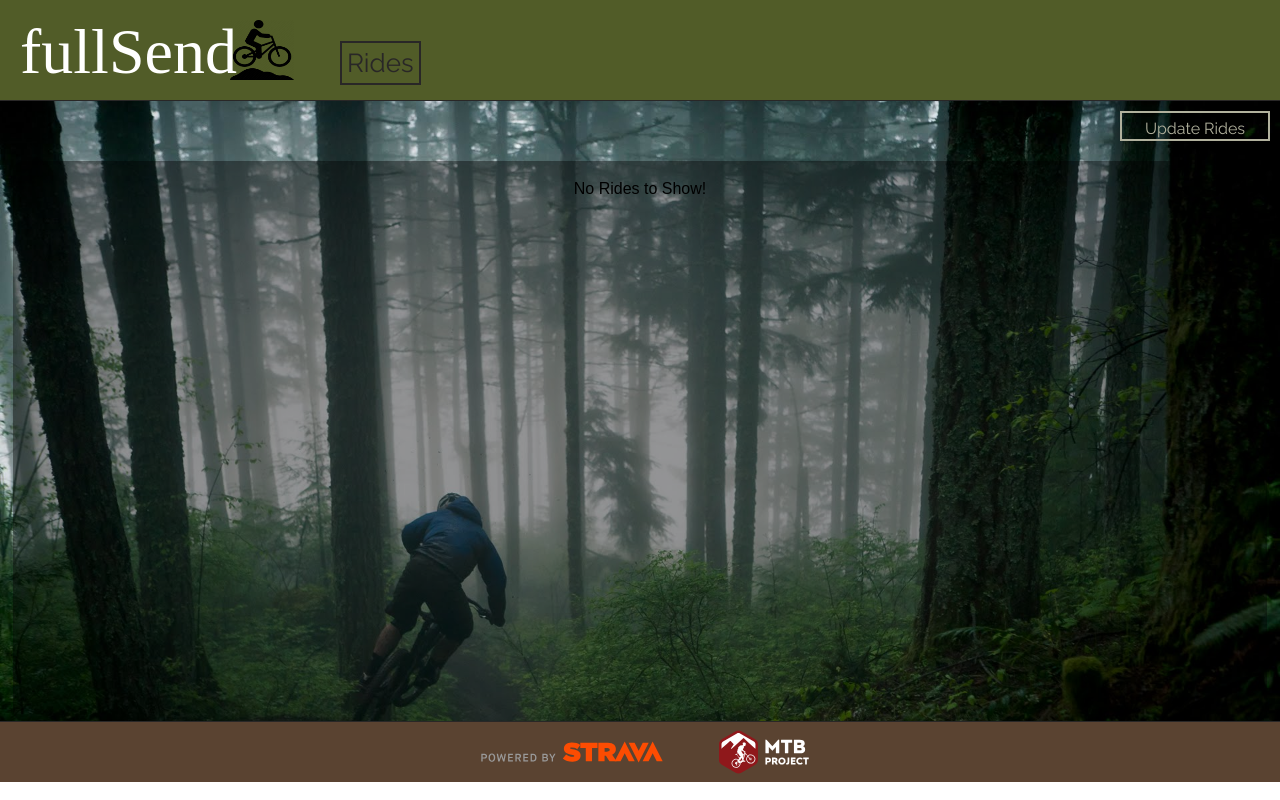
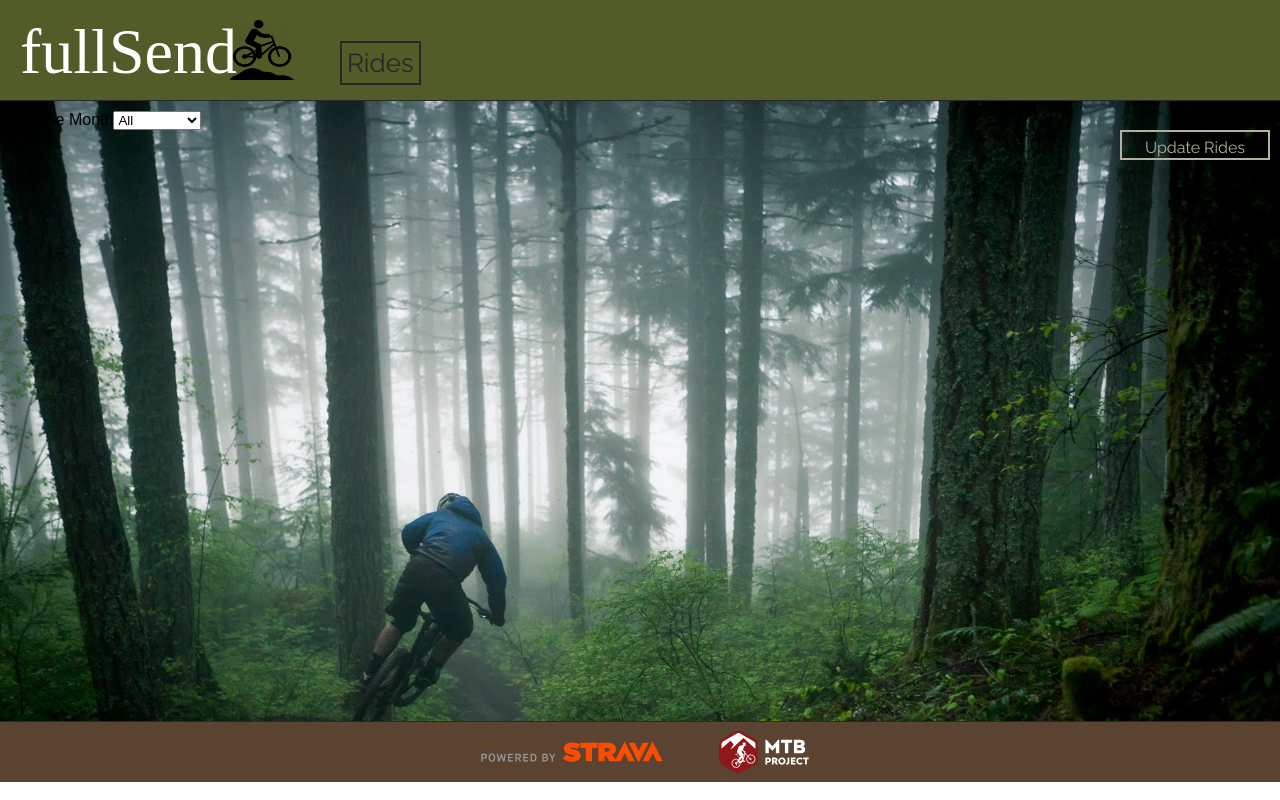
Before and after one commit to patrickmc21/fullSend, a React (Create React App) app: page /main/rides in a window 1280 px wide. Built offline with nearby package versions, Linux system fonts and the light colour scheme; a web font is replaced by a local one.

Commit message:
Add date action, reducer, and DateSelector Container

```diff
--- a/src/Actions/index.js
+++ b/src/Actions/index.js
@@ -17,3 +17,8 @@ export const clearRides = (id) => ({
   type: 'CLEAR_RIDES',
   id
 });
+
+export const changeMonth = (month) => ({
+  type: 'CHANGE_MONTH',
+  month
+});
--- /dev/null
+++ b/src/Containers/DateSelector/DateSelector.js
@@ -0,0 +1,62 @@
+import React, { Component } from 'react';
+import { withRouter } from 'react-router-dom';
+import { connect } from 'react-redux';
+import PropTypes from 'prop-types';
+
+import * as actions from '../../Actions';
+
+import './DateSelector.css';
+
+export class DateSelector extends Component {
+  constructor(props) {
+    super(props);
+    this.months = [
+    'All',
+    'January',
+    'February',
+    'March',
+    'April',
+    'May',
+    'June',
+    'July',
+    'August',
+    'September',
+    'October',
+    'November',
+    'December'
+    ]
+  }
+
+  handleSelection = (event) => {
+    const { value } = event.target;
+    this.props.changeMonth(value);
+  }
+
+  createSelections() {
+    return this.months.map(month => {
+      return (<option
+        key={month}
+        value={month}>
+            {month}
+      </option>)
+    })
+  }
+
+  render() {
+    return (
+      <form onChange={this.handleSelection}>>
+        <label htmlFor='month'>Choose Month</label>
+        <select id='month'>
+          {this.createSelections()}
+        </select>
+      </form>
+    )
+  }
+};
+
+export const mapDispatchToProps = dispatch => ({
+  changeMonth: month => dispatch(actions.changeMonth(month))
+});
+
+
+export default withRouter(connect(null, mapDispatchToProps)(DateSelector));
--- a/src/Containers/RideContainer/RideContainer.js
+++ b/src/Containers/RideContainer/RideContainer.js
@@ -1,10 +1,11 @@
 import React, { Component } from 'react';
 import { connect } from 'react-redux';
-import { withRouter } from 'react-router-dom';
+import { Route, Link, withRouter } from 'react-router-dom';
 import PropTypes from 'prop-types';
 import moment from 'moment';
 
 import RideCard from '../../Components/RideCard/RideCard';
+import DateSelector from '../DateSelector/DateSelector';
 
 /* eslint-disable max-len */
 import { getAthleteActivities } from '../../api/external-api-calls/getAthleteActivities';
@@ -23,7 +24,8 @@ export class RideContainer extends Component {
   constructor(props) {
     super(props);
     this.state = {
-      errorStatus: ''
+      errorStatus: '',
+      currentMonth: ''
     };
   }
 
@@ -69,24 +71,40 @@ export class RideContainer extends Component {
   }
 
   render() {
-    const { rides } = this.props;
+    const { rides, month } = this.props;
     const rideCards = rides.map(ride => {
       return <RideCard key={ride.epoch} ride={ride}/>;
     });
     const ridesByRecent = rideCards.sort((first, second) => {
       return second.key - first.key;
     });
+    const monthRides = rides.filter(ride => {
+      if (month !== 'All') {
+        const startTime = moment([2018, 0, 1]).month(month).format('x')/1000;
+        const endTime = moment([2018, 0, 31]).month(month).format('x')/1000;
+        return ride.epoch >= startTime && ride.epoch < endTime;
+      }
+    });
+    const monthCards = monthRides.map(ride => {
+      return <RideCard key={ride.epoch} ride={ride}/>;
+    });
     return (
       <section className='ride-container'>
+        <DateSelector />
         <button
           className='update-rides'
           onClick={this.handleClick}>
             Update Rides
         </button>
-        <div className='card-container'>
-          {rides.length > 1 && ridesByRecent}
-          {rides.length < 1 && <h6>No Rides to Show!</h6>}
-        </div>
+        <Route exact path='./main/rides' render={() => {
+          return (<div className='card-container'>
+            {rides.length > 1 && month === 'All' && ridesByRecent}
+            {month !== 'All' && monthRides.length > 1 && monthCards}
+            {month !== 'All' && monthRides.length < 1 && <h6>No Rides to Show!</h6>}
+            {rides.length < 1 && <h6>No Rides to Show!</h6>}
+          </div>)
+        }}
+        />
       </section>
     );
   }
@@ -100,7 +118,8 @@ RideContainer.propTypes = {
 
 export const mapStateToProps = state => ({
   user: state.user,
-  rides: state.rides
+  rides: state.rides,
+  month: state.month
 });
 
 export const mapDispatchToProps = dispatch => ({
--- /dev/null
+++ b/src/Reducers/dateReducer.js
@@ -0,0 +1,10 @@
+const dateReducer = (state = 'All', action) => {
+  switch (action.type) {
+  case 'CHANGE_MONTH':
+    return action.month;
+  default :
+    return 'All';
+  }
+};
+
+export default dateReducer;
--- a/src/Reducers/index.js
+++ b/src/Reducers/index.js
@@ -1,10 +1,12 @@
 import { combineReducers } from 'redux';
 import user from './usersReducer';
 import rides from './rideReducer.js';
+import month from './dateReducer.js';
 
 const rootReducer = combineReducers({
   user,
-  rides
+  rides,
+  month
 });
 
 export default rootReducer;
```
Also changed, not shown: src/Containers/DateSelector/DateSelector.css (added), 2 other files (tests, documents, lock files or other folders).
